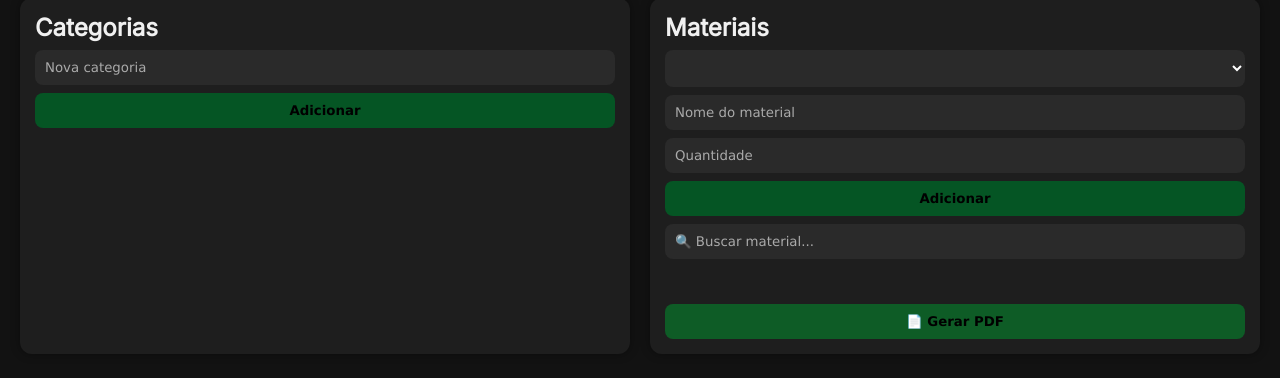
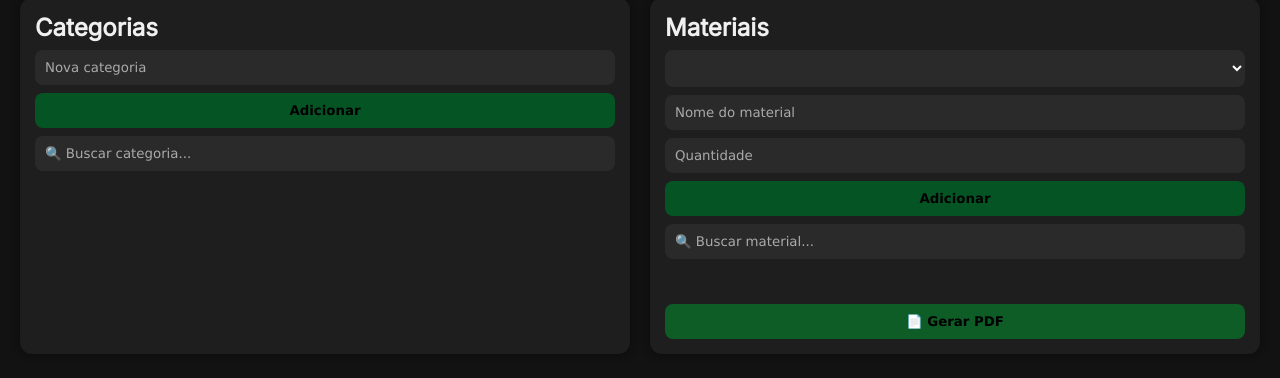
Before and after one commit to Orodrigobombardi/BOMBARDICONTROL, a plain HTML site: page index.html in a window 1280 px wide. Shown: the part 80-458 px from the top of the page. Drawn offline with nearby package versions, Linux system fonts and the light colour scheme.

Commit message:
UPDATE DE PESQUISAR CATEGORIA
CATEGORIA ADIÇÃO

```diff
--- a/index.html
+++ b/index.html
@@ -17,6 +17,7 @@
       <h2>Categorias</h2>
       <input type="text" id="categoriaInput" placeholder="Nova categoria" />
       <button onclick="addCategoria()">Adicionar</button>
+      <input type="text" id="buscaCategoria" placeholder="🔍 Buscar categoria..." onkeyup="filtrarCategorias()">
       <ul id="listaCategorias"></ul>
     </div>
 
@@ -221,6 +222,17 @@ function cancelarEdicaoMaterial(index) {
   delete materiais[index].editando;
   renderMateriais();
 }
+function filtrarCategorias() {
+  const termo = document.getElementById("buscaCategoria").value.toLowerCase();
+  const lista = document.getElementById("listaCategorias");
+  const itens = lista.getElementsByTagName("li");
+
+  for (let i = 0; i < itens.length; i++) {
+    const texto = itens[i].textContent.toLowerCase();
+    itens[i].style.display = texto.includes(termo) ? "" : "none";
+  }
+}
+</script>
   </script>
 </body>
 </html>
```
